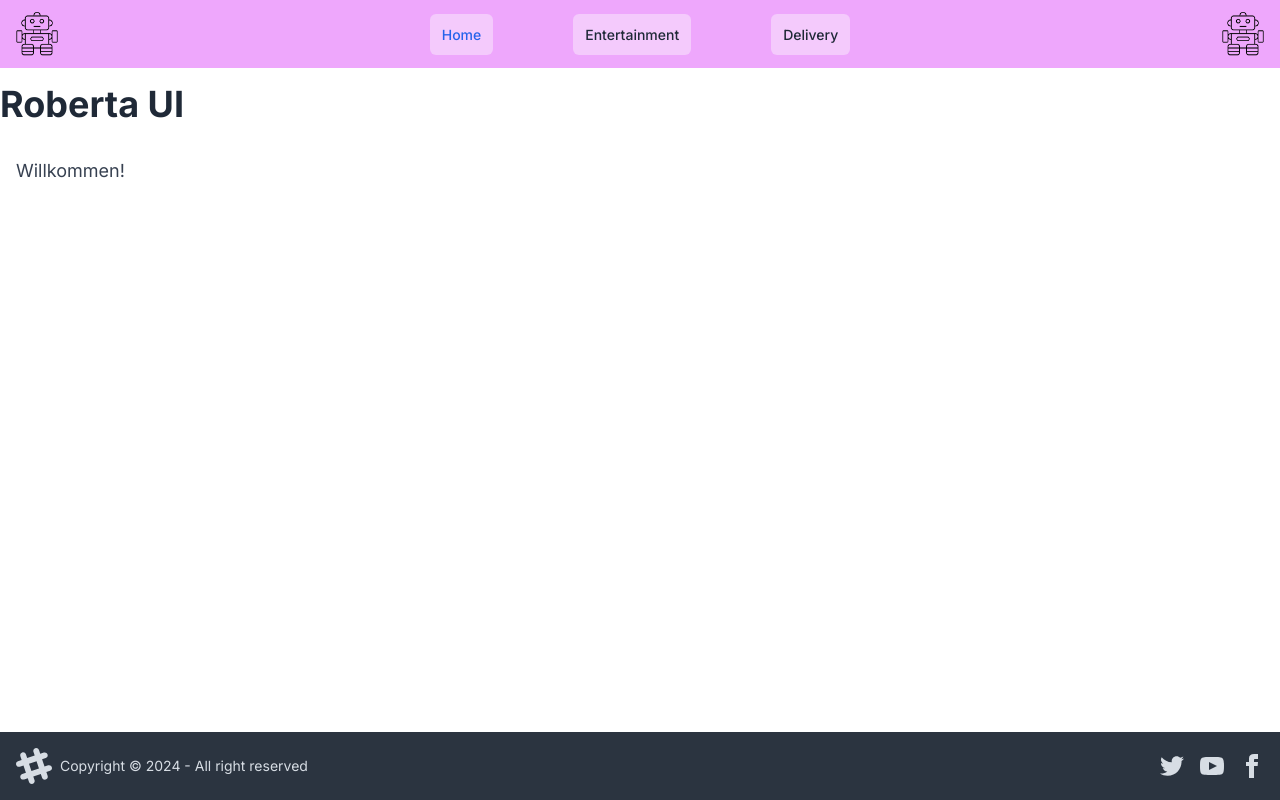
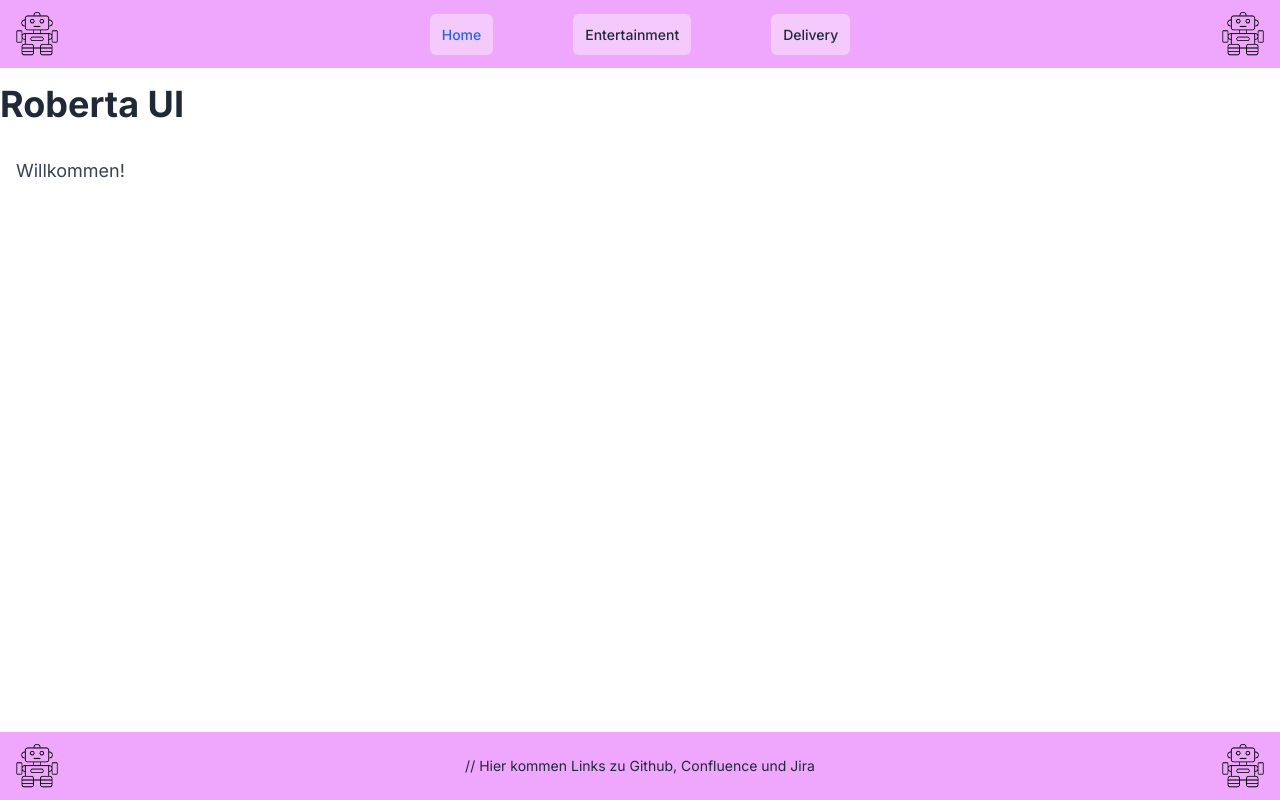
Before and after one commit to LeoPilgram/robertaUI2, a Next.js app: page / in a window 1280 px wide. Built offline with nearby package versions, Linux system fonts and the light colour scheme.

Commit message:
Footer personalisieren

```diff
--- a/src/components/Footer.tsx
+++ b/src/components/Footer.tsx
@@ -2,60 +2,34 @@
 
 // Quelle: https://daisyui.com/components/footer/
 import { usePathname } from 'next/navigation';
+import Image from 'next/image';
+import { NAV_LINKS } from '@/constants';
+import Link from 'next/link';
+import clsx from 'clsx';
 
 const Footer = () => {
   const pathname = usePathname();
   return (
-    <footer className="footer items-center p-4 bg-neutral text-neutral-content">
-      <aside className="items-center grid-flow-col">
-        <svg
-          width="36"
-          height="36"
-          viewBox="0 0 24 24"
-          xmlns="http://www.w3.org/2000/svg"
-          fillRule="evenodd"
-          clipRule="evenodd"
-          className="fill-current"
-        >
-          <path d="M22.672 15.226l-2.432.811.841 2.515c.33 1.019-.209 2.127-1.23 2.456-1.15.325-2.148-.321-2.463-1.226l-.84-2.518-5.013 1.677.84 2.517c.391 1.203-.434 2.542-1.831 2.542-.88 0-1.601-.564-1.86-1.314l-.842-2.516-2.431.809c-1.135.328-2.145-.317-2.463-1.229-.329-1.018.211-2.127 1.231-2.456l2.432-.809-1.621-4.823-2.432.808c-1.355.384-2.558-.59-2.558-1.839 0-.817.509-1.582 1.327-1.846l2.433-.809-.842-2.515c-.33-1.02.211-2.129 1.232-2.458 1.02-.329 2.13.209 2.461 1.229l.842 2.515 5.011-1.677-.839-2.517c-.403-1.238.484-2.553 1.843-2.553.819 0 1.585.509 1.85 1.326l.841 2.517 2.431-.81c1.02-.33 2.131.211 2.461 1.229.332 1.018-.21 2.126-1.23 2.456l-2.433.809 1.622 4.823 2.433-.809c1.242-.401 2.557.484 2.557 1.838 0 .819-.51 1.583-1.328 1.847m-8.992-6.428l-5.01 1.675 1.619 4.828 5.011-1.674-1.62-4.829z"></path>
-        </svg>
-        <p>Copyright © 2024 - All right reserved</p>
-      </aside>
-      <nav className="grid-flow-col gap-4 md:place-self-center md:justify-self-end">
-        <a>
-          <svg
-            xmlns="http://www.w3.org/2000/svg"
-            width="24"
-            height="24"
-            viewBox="0 0 24 24"
-            className="fill-current"
-          >
-            <path d="M24 4.557c-.883.392-1.832.656-2.828.775 1.017-.609 1.798-1.574 2.165-2.724-.951.564-2.005.974-3.127 1.195-.897-.957-2.178-1.555-3.594-1.555-3.179 0-5.515 2.966-4.797 6.045-4.091-.205-7.719-2.165-10.148-5.144-1.29 2.213-.669 5.108 1.523 6.574-.806-.026-1.566-.247-2.229-.616-.054 2.281 1.581 4.415 3.949 4.89-.693.188-1.452.232-2.224.084.626 1.956 2.444 3.379 4.6 3.419-2.07 1.623-4.678 2.348-7.29 2.04 2.179 1.397 4.768 2.212 7.548 2.212 9.142 0 14.307-7.721 13.995-14.646.962-.695 1.797-1.562 2.457-2.549z"></path>
-          </svg>
-        </a>
-        <a>
-          <svg
-            xmlns="http://www.w3.org/2000/svg"
-            width="24"
-            height="24"
-            viewBox="0 0 24 24"
-            className="fill-current"
-          >
-            <path d="M19.615 3.184c-3.604-.246-11.631-.245-15.23 0-3.897.266-4.356 2.62-4.385 8.816.029 6.185.484 8.549 4.385 8.816 3.6.245 11.626.246 15.23 0 3.897-.266 4.356-2.62 4.385-8.816-.029-6.185-.484-8.549-4.385-8.816zm-10.615 12.816v-8l8 3.993-8 4.007z"></path>
-          </svg>
-        </a>
-        <a>
-          <svg
-            xmlns="http://www.w3.org/2000/svg"
-            width="24"
-            height="24"
-            viewBox="0 0 24 24"
-            className="fill-current"
-          >
-            <path d="M9 8h-3v4h3v12h5v-12h3.642l.358-4h-4v-1.667c0-.955.192-1.333 1.115-1.333h2.885v-5h-3.808c-3.596 0-5.192 1.583-5.192 4.615v3.385z"></path>
-          </svg>
-        </a>
-      </nav>
+    <footer className="footer bg-rich-50 flex flex-row justify-between items-center">
+      <div className="p-3">
+        <Image
+          src="/robertaLogo.png"
+          width={50}
+          height={50}
+          alt="Picture of the author"
+        />
+      </div>
+      <div className="p-4 flex">
+        // Hier kommen Links zu Github, Confluence und Jira
+      </div>
+      <div className=" p-3">
+        <Image
+          src="/robertaLogo.png"
+          width={50}
+          height={50}
+          alt="Picture of the author"
+        />
+      </div>
     </footer>
   );
 };
--- a/src/components/Navbar.tsx
+++ b/src/components/Navbar.tsx
@@ -20,7 +20,7 @@ const Navbar = () => {
           alt="Picture of the author"
         />
       </div>
-      <div className="bg-rich-50 p-4 flex">
+      <div className="p-4 flex">
         <div className=" w-3/4 space-x-20">
           {NAV_LINKS.map((link) => (
             <Link
```
